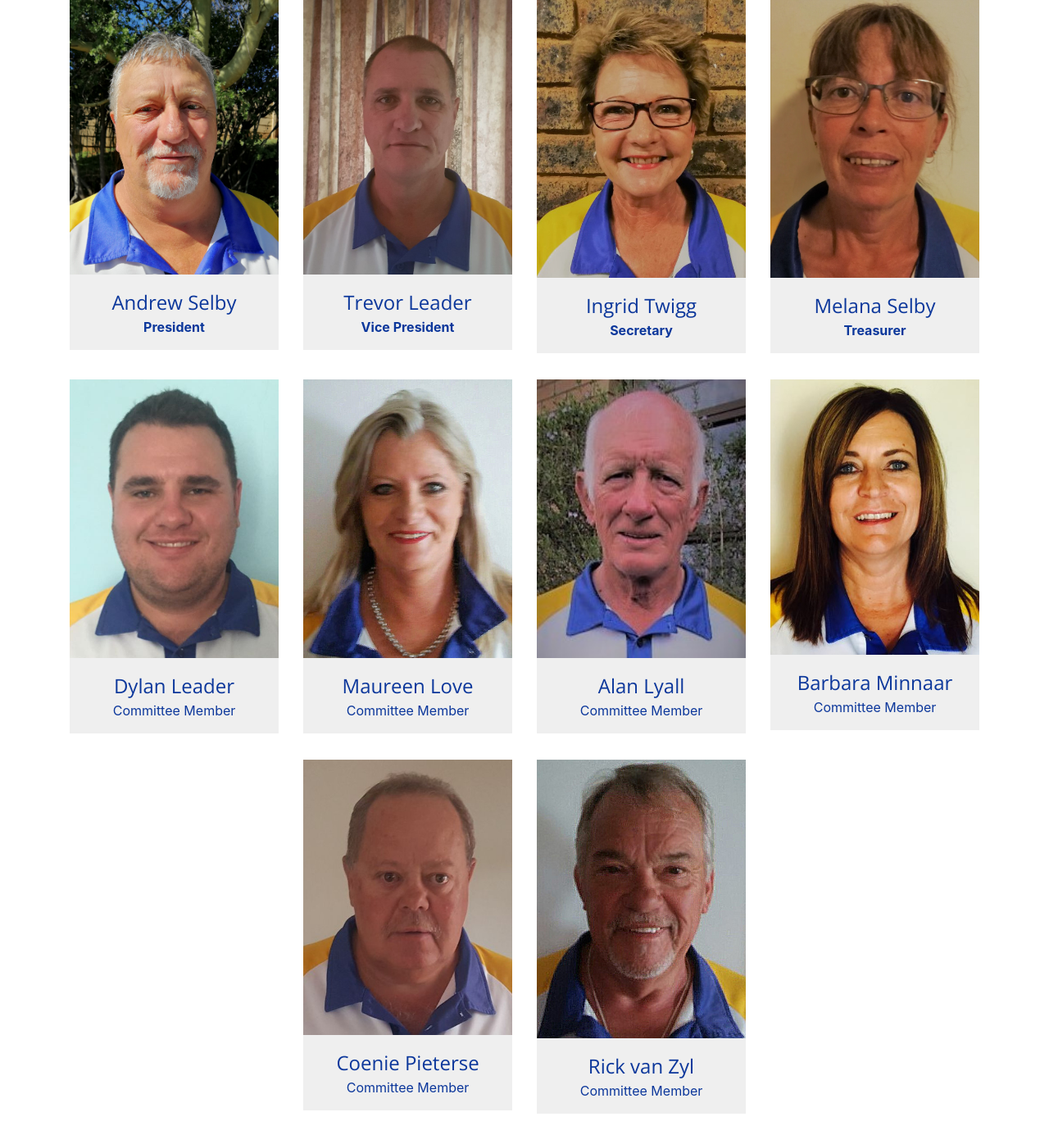
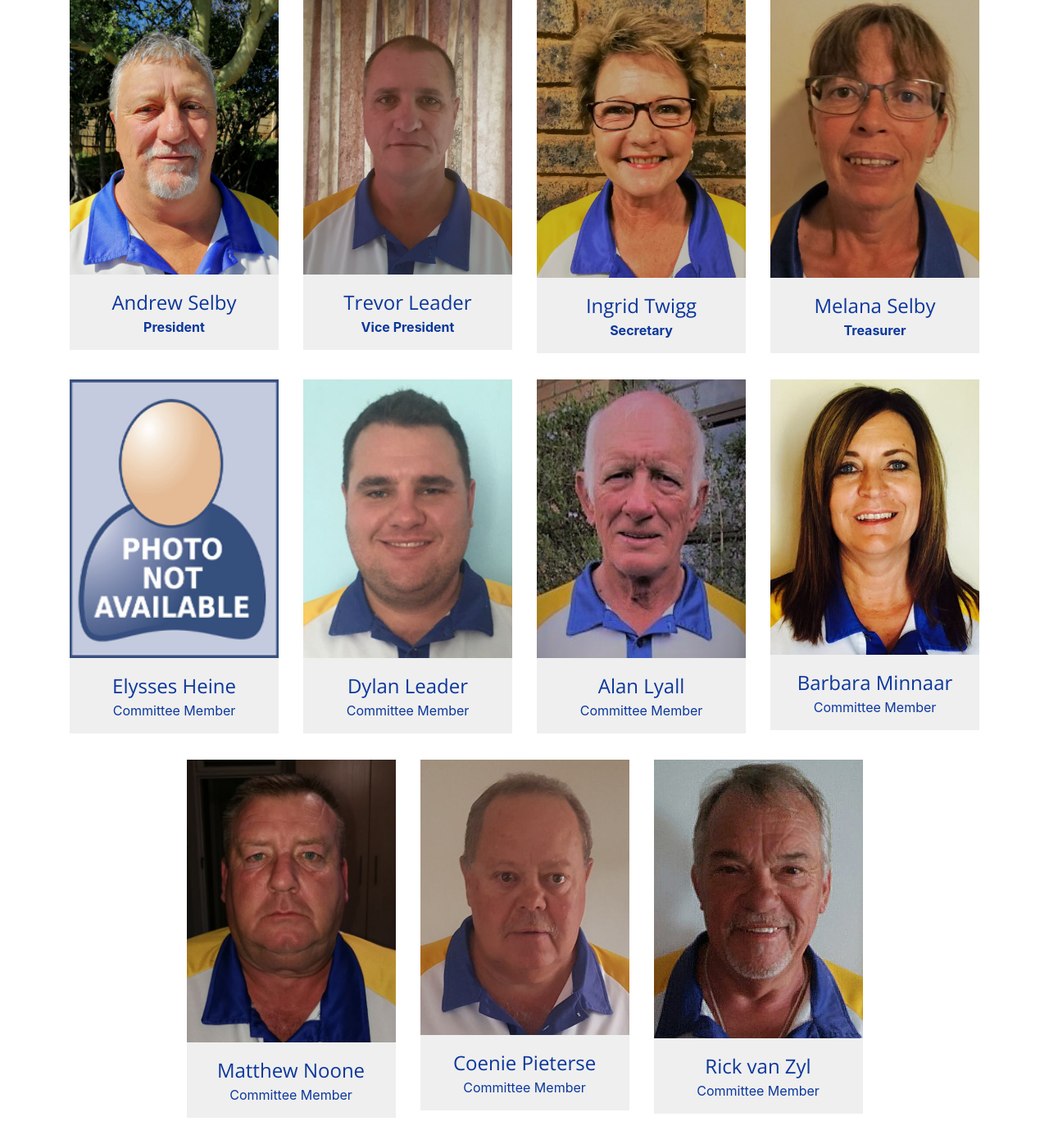
Before and after one commit to DeadlyDuckies/Krugersdorp-Bowling-Club, a PHP site: page /committee in a window 1280 px wide. Shown: the part 193-1589 px from the top of the page at 82% size. Before the commit the page ends 1552 px from the top, so only its background shows below. Run offline with PHP 8.4, Linux system fonts and the light colour scheme; some web fonts are replaced.

Commit message:
Updated committee members

```diff
--- a/committee.php
+++ b/committee.php
@@ -104,12 +104,12 @@
                 <div class="row media-row">
                     <div class="team-item col-lg-3 col-md-6">
                         <div class="item-image">
-                            <img src="assets/images/committee/dylan_2.jpg" alt="" title="" media-simple="true">
+                            <img src="assets/images/committee/nophoto.png" alt="" title="" media-simple="true">
                         </div>
                         <div class="item-caption py-3">
                             <div class="item-name px-2">
                                 <p class="mbr-fonts-style display-5">
-                                    Dylan Leader
+                                    Elysses Heine
                                 </p>
                             </div>
                             <div class="item-role px-2">
@@ -119,12 +119,12 @@
                     </div>
                     <div class="team-item col-lg-3 col-md-6">
                         <div class="item-image">
-                            <img src="assets/images/committee/maureen_2.jpg" alt="" title="" media-simple="true">
+                            <img src="assets/images/committee/dylan_2.jpg" alt="" title="" media-simple="true">
                         </div>
                         <div class="item-caption py-3">
                             <div class="item-name px-2">
                                 <p class="mbr-fonts-style display-5">
-                                    Maureen Love
+                                    Dylan Leader
                                 </p>
                             </div>
                             <div class="item-role px-2">
@@ -171,6 +171,21 @@
                 <div class="row media-row">
                     <div class="team-item col-lg-3 col-md-6">
                         <div class="item-image">
+                            <img src="assets/images/committee/matt_2.jpg" alt="" title="" media-simple="true">
+                        </div>
+                        <div class="item-caption py-3">
+                            <div class="item-name px-2">
+                                <p class="mbr-fonts-style display-5">
+                                    Matthew Noone
+                                </p>
+                            </div>
+                            <div class="item-role px-2">
+                                <p>Committee Member</p>
+                            </div>
+                        </div>
+                    </div>
+                    <div class="team-item col-lg-3 col-md-6">
+                        <div class="item-image">
                             <img src="assets/images/committee/coenie_2.jpg" alt="" title="" media-simple="true">
                         </div>
                         <div class="item-caption py-3">
```
